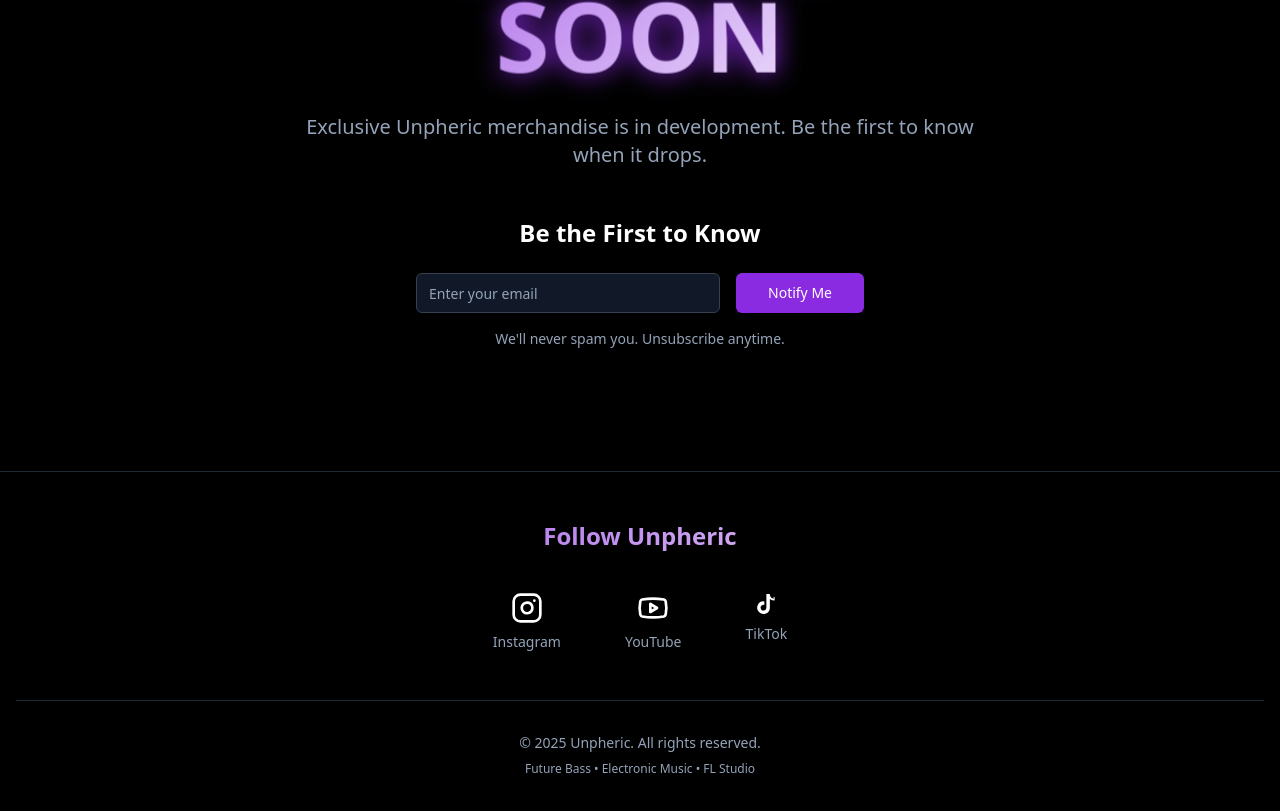
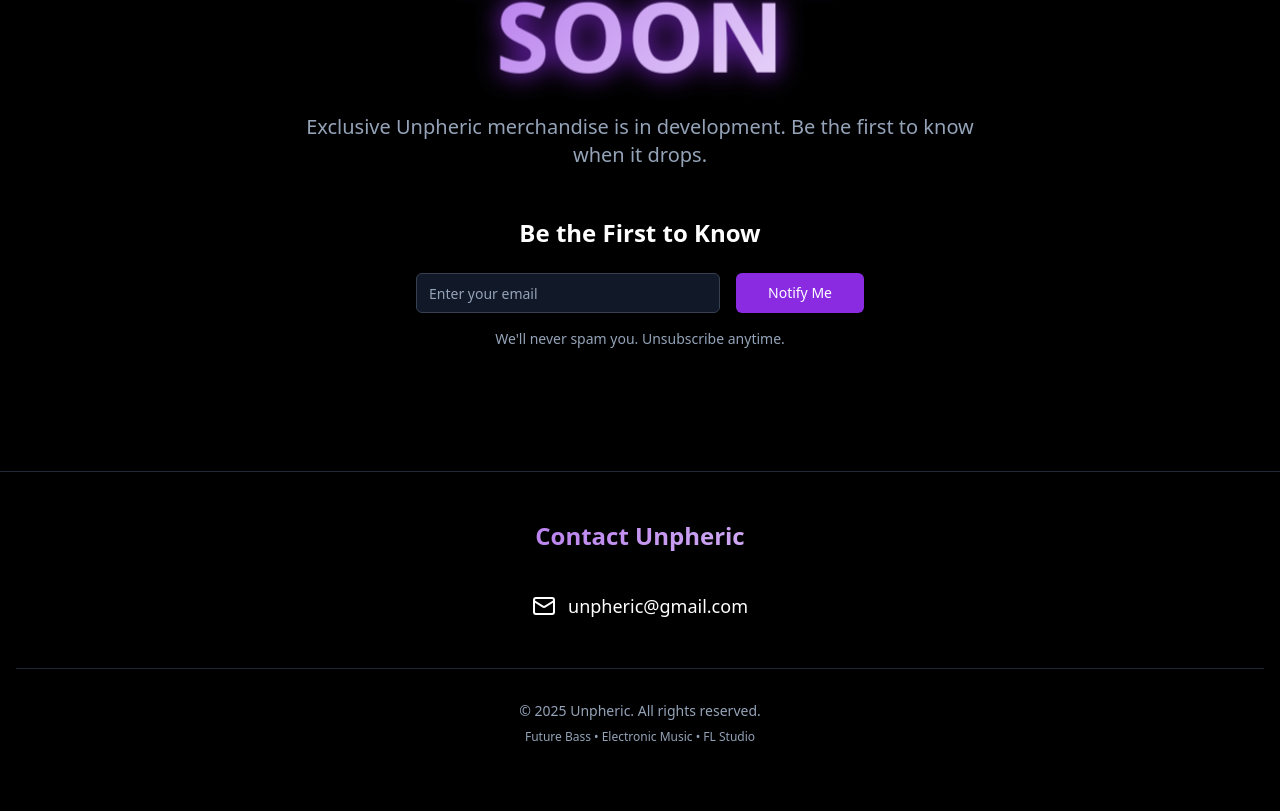
Before and after one commit to alifsuryadi/unpheric, a React (Vite) app: page /merch in a window 1280 px wide. Shown: the part 393-1204 px from the top of the page. Built offline with nearby package versions, Linux system fonts and the light colour scheme.

Commit message:
Remove social follow from Merch and Album pages
Remove social follow section from Merch and Album pages, and add Unpheric's email contact.

```diff
--- a/src/components/Footer.tsx
+++ b/src/components/Footer.tsx
@@ -1,8 +1,12 @@
 
 import React from 'react';
-import { Instagram, Youtube } from 'lucide-react';
+import { useLocation } from 'react-router-dom';
+import { Instagram, Youtube, Mail } from 'lucide-react';
 
 const Footer = () => {
+  const location = useLocation();
+  const isHomePage = location.pathname === '/';
+
   const socialLinks = [
     {
       name: 'Instagram',
@@ -31,7 +35,8 @@ const Footer = () => {
   return (
     <footer className="bg-unpheric-black border-t border-gray-800 py-12">
       <div className="max-w-7xl mx-auto px-4">
-        {/* Social Media Section */}
+        {/* Conditional Social Media Section - Only on Home Page */}
+        {isHomePage && (
           <div className="text-center mb-8">
             <h3 className="text-2xl font-bold text-gradient mb-6">
               Follow Unpheric
@@ -55,6 +60,29 @@ const Footer = () => {
               ))}
             </div>
           </div>
+        )}
+
+        {/* Email Contact Section - Only on non-home pages */}
+        {!isHomePage && (
+          <div className="text-center mb-8">
+            <h3 className="text-2xl font-bold text-gradient mb-6">
+              Contact Unpheric
+            </h3>
+            <div className="flex justify-center">
+              <a
+                href="mailto:unpheric@gmail.com"
+                className="group flex items-center space-x-3 p-4 rounded-lg transition-all duration-300 hover:bg-gray-900/50"
+              >
+                <div className="text-unpheric-white group-hover:text-unpheric-purple transition-colors duration-300 group-hover:scale-110 transform">
+                  <Mail size={24} />
+                </div>
+                <span className="text-lg text-unpheric-white group-hover:text-unpheric-purple transition-colors duration-300">
+                  unpheric@gmail.com
+                </span>
+              </a>
+            </div>
+          </div>
+        )}
 
         {/* Copyright Section */}
         <div className="text-center pt-8 border-t border-gray-800">
```
Lines whose indentation alone changed are shown as unchanged.
